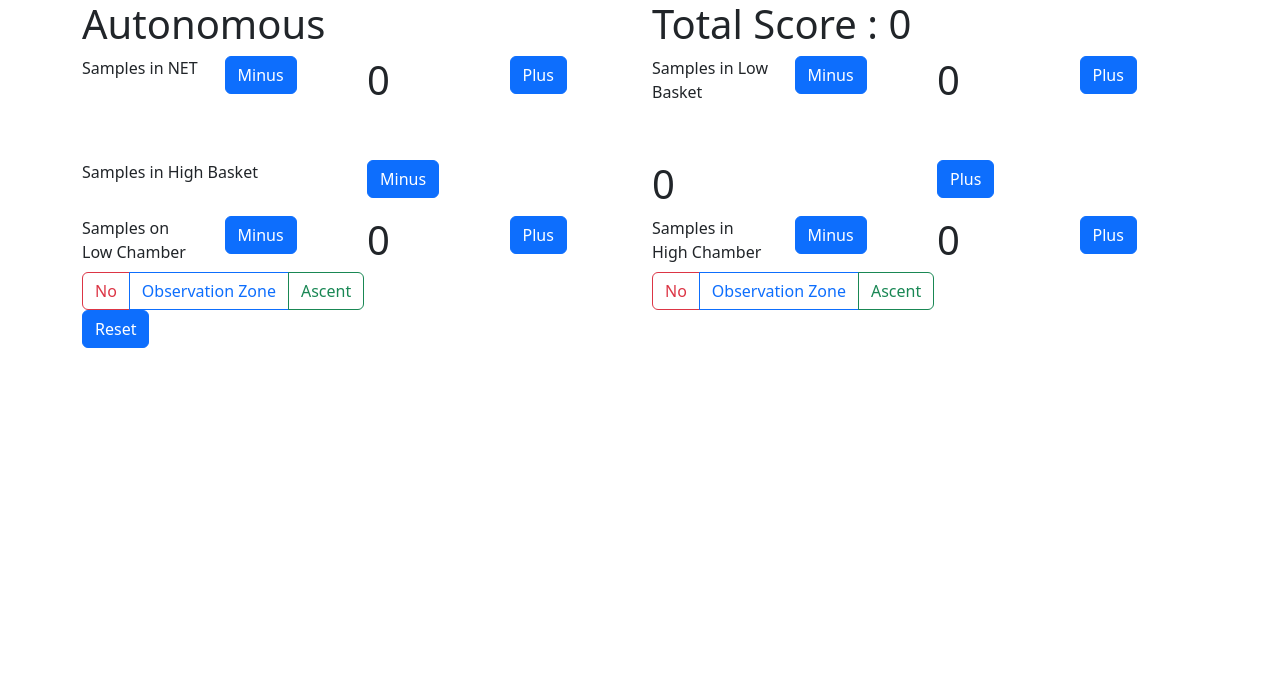
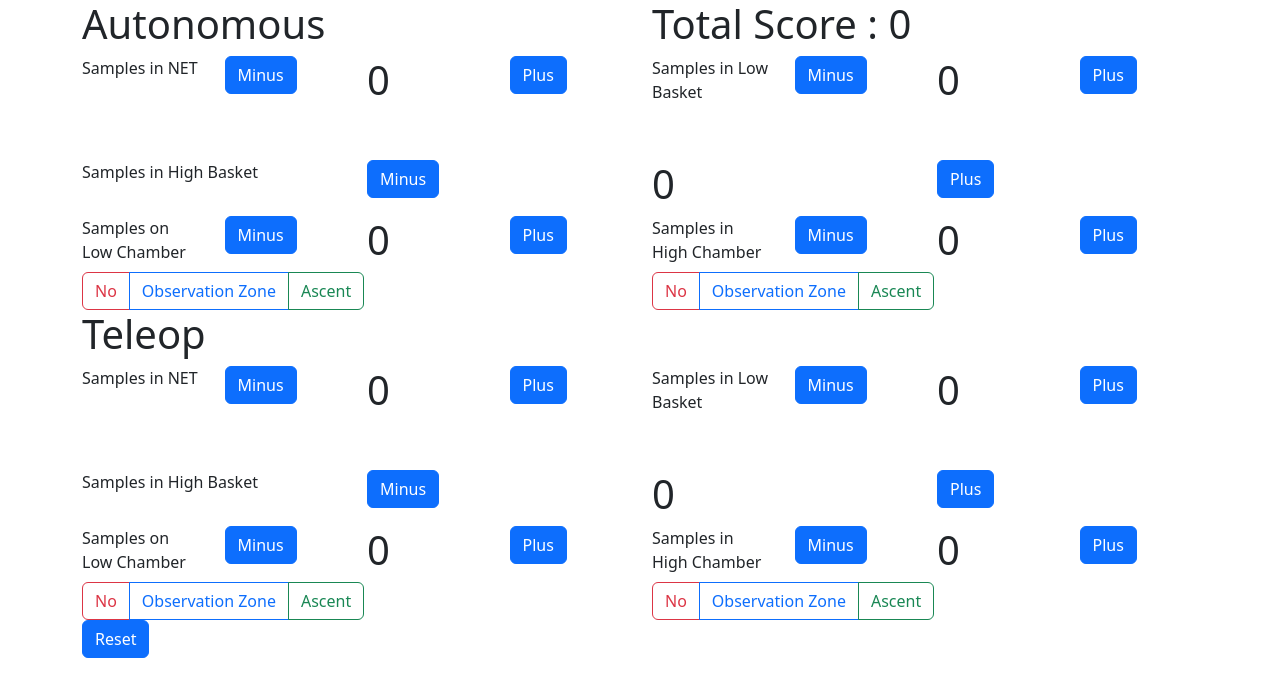
Before and after one commit to CircuitRunners/OffseasonWebsite, a React (Create React App) app in the folder offseasongame/: page / in a window 1280 px wide. Shown: the top 696 px of the page. Built offline with nearby package versions, Linux system fonts and the light colour scheme.

Commit message:
teleop maker

```diff
--- a/offseasongame/src/App.js
+++ b/offseasongame/src/App.js
@@ -38,6 +38,26 @@ function App() {
   const [ascent2, setAscent2] = useState("Ascent");
 
 
+  const [telenetsampleScored, setTeleNetSampleScored] = useState(0);
+  const [telespecimenScored, setTeleSpecimenScored] = useState(0);
+  const [telelowSampleScored, setTeleLowSampleScored] = useState(0);
+  const [telehighSampleScored, setTeleHighSampleScored] = useState(0);
+  const [telelowChamber, setTeleLowChamber] = useState(0);
+  const [telehighChamber, setTeleHighChamber] = useState(0);
+
+
+
+
+
+
+  const [teleno1, setTeleNo1] = useState("No");
+  const [teleno2, setTeleNo2] = useState("No");
+  const [teleobsz1, setTeleObsz1] = useState("Observation Zone");
+  const [teleobsz2, setTeleObsz2] = useState("Observation Zone");
+  const [teleascent1, setTeleAscent1] = useState("Ascent");
+  const [teleascent2, setTeleAscent2] = useState("Ascent");
+
+
 
 
   function ResetAll(){
@@ -47,6 +67,11 @@ function App() {
     setLowChamber(0);
     setHighChamber(0);
     setTotalScore(0);
+    setTeleNetSampleScored(0);
+    setTeleLowSampleScored(0);
+    setTeleHighSampleScored(0);
+    setTeleLowChamber(0);
+    setTeleHighChamber(0);
     setNo1("No");
     setNo2("No");
     setObsz1("Observation Zone");
@@ -96,11 +121,11 @@ function App() {
     console.log(netsampleScored);
     console.log(r1loc);
     let score = 0;
-    score = netsampleScored*2
-    score += lowSampleScored*4
-    score += highSampleScored*8
-    score += lowChamber*6
-    score += highChamber*10
+    score += (telenetsampleScored+netsampleScored)*2
+    score += (lowSampleScored + telelowSampleScored)*4
+    score += (highSampleScored + telehighSampleScored)*8
+    score += (telelowChamber+lowChamber)*6
+    score += (highChamber+ telehighChamber)*10
     if(r1loc === "Observation Zone" || r1loc === "Ascent"){
       score += 3;
     }
@@ -192,6 +217,89 @@ function App() {
       PositionChange2();
       console.log(r2loc);
     };
+
+
+
+
+
+
+  //Teleop
+
+  function AddTeleNetSample(){
+    setTeleNetSampleScored(telenetsampleScored + 1);
+
+
+    }
+  function RemoveTeleNetSample(){
+    if(telenetsampleScored > 0){
+      setTeleNetSampleScored(telenetsampleScored - 1);
+    }
+
+    }
+  function AddTeleLowSample(){
+    setTeleLowSampleScored(telelowSampleScored + 1);
+
+    }
+  function RemoveTeleLowSample(){
+    if(telelowSampleScored > 0){
+      setTeleLowSampleScored(telelowSampleScored - 1);
+    }
+
+    }
+  function AddTeleHighSample(){
+    setTeleHighSampleScored(telehighSampleScored + 1);
+
+    }
+  function RemoveTeleHighSample(){
+    if(telehighSampleScored > 0){
+      setTeleHighSampleScored(telehighSampleScored - 1);
+    }
+
+    }
+
+
+  function RemoveTeleLowChamber(){
+    if(telelowChamber > 0){
+      setTeleLowChamber(telelowChamber - 1);
+    }
+
+    }
+  function AddTeleLowChamber(){
+    setTeleLowChamber(telelowChamber + 1);
+
+    }
+
+
+
+  function AddTeleHighChamber(){
+    setTeleHighChamber(telehighChamber + 1);
+
+    }
+  function RemoveTeleHighChamber(){
+    if(telehighChamber > 0){
+      setTeleHighChamber(telehighChamber - 1);
+    }
+
+    }
+
+
+
+
+
+    // const [r1loc, setr1loc] = useState(null);
+    // const [r2loc, setr2loc] = useState(null);
+
+    // const handler1loc = (value) => {
+    //   setr1loc(value);
+    //   PositionChange1();
+    //   console.log(r1loc);
+    // };
+
+    // const handler2loc = (value) => {
+    //   setr2loc(value);
+    //   PositionChange2();
+    //   console.log(r2loc);
+    // };
 
 
 
@@ -327,6 +435,7 @@ function App() {
             <Button variant = "outline-primary" onClick={() => handler1loc("Observation Zone")}>{obsz1}</Button>
             <Button variant = "outline-success" onClick={() => handler1loc("Ascent")}>{ascent1}</Button>
 
+
           </ButtonGroup>
           </Col>
 
@@ -342,10 +451,160 @@ function App() {
         </Row>
 
 
-       <Button onClick={ResetAll}>
+
+      </Container>
+
+
+      <Container>
+        <Row>
+          <Col>
+          <h1 >
+            Teleop
+          </h1>
+          </Col>
+
+        </Row>
+        <Row>
+
+          <Col>
+            Samples in NET
+          </Col>
+          <Col>
+            <Button onClick={RemoveTeleNetSample}>
+              Minus
+            </Button>
+            </Col>
+            <Col>
+            <h1>
+             {telenetsampleScored}
+            </h1>
+          </Col>
+          <Col>
+            <Button onClick={AddTeleNetSample}>
+              Plus
+            </Button>
+          </Col>
+
+          <Col>
+            Samples in Low Basket
+          </Col>
+          <Col>
+            <Button onClick={RemoveTeleLowSample}>
+              Minus
+            </Button>
+            </Col>
+            <Col>
+            <h1>
+              {telelowSampleScored}
+              </h1>
+          </Col>
+          <Col onClick={AddTeleLowSample}>
+            <Button>
+              Plus
+            </Button>
+          </Col>
+
+        </Row>
+        <br/>
+        <br/>
+
+        <Row>
+        <Col>
+            Samples in High Basket
+          </Col>
+          <Col>
+            <Button onClick= {RemoveTeleHighSample}>
+              Minus
+            </Button>
+            </Col>
+            <Col>
+            <h1>
+            {telehighSampleScored}
+            </h1>
+          </Col>
+          <Col>
+            <Button onClick={AddTeleHighSample}>
+              Plus
+            </Button>
+          </Col>
+        </Row>
+
+
+
+
+
+        <Row>
+
+          <Col>
+            Samples on Low Chamber
+          </Col>
+          <Col>
+            <Button onClick={RemoveTeleLowChamber}>
+              Minus
+            </Button>
+            </Col>
+            <Col>
+            <h1>
+              {telelowChamber}
+            </h1>
+          </Col>
+          <Col>
+            <Button onClick={AddTeleLowChamber}>
+              Plus
+            </Button>
+          </Col>
+
+          <Col>
+            Samples in High Chamber
+          </Col>
+          <Col>
+            <Button onClick={RemoveTeleHighChamber}>
+              Minus
+            </Button>
+            </Col>
+            <Col>
+            <h1>
+              {telehighChamber}
+            </h1>
+          </Col>
+          <Col onClick={AddTeleHighChamber}>
+            <Button>
+              Plus
+            </Button>
+          </Col>
+
+        </Row>
+        <Row>
+          <Col>
+          <ButtonGroup aria-label="Basic example">
+            <Button variant = "outline-danger" onClick={() => handler1loc("No")}>{no1}</Button>
+            <Button variant = "outline-primary" onClick={() => handler1loc("Observation Zone")}>{obsz1}</Button>
+            <Button variant = "outline-success" onClick={() => handler1loc("Ascent")}>{ascent1}</Button>
+
+
+          </ButtonGroup>
+          </Col>
+
+          <Col>
+          <ButtonGroup aria-label="Basic example">
+            <Button variant = "outline-danger" onClick={() => handler2loc("No")}>{no2}</Button>
+            <Button variant = "outline-primary" onClick={() => handler2loc("Observation Zone")}>{obsz2}</Button>
+            <Button variant = "outline-success" onClick={() => handler2loc("Ascent")}>{ascent2}</Button>
+          </ButtonGroup>
+          </Col>
+
+
+        </Row>
+
+        <Button onClick={ResetAll}>
           Reset
        </Button>
+
+
+
       </Container>
+
+
 
     </div>
   );
```
